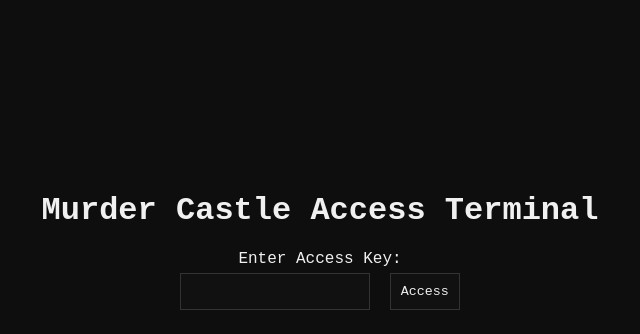
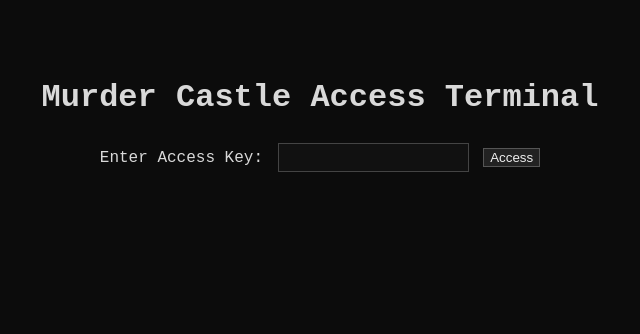
Before and after one commit to ItsDerpy/Murder_Castle_ARG, a plain HTML site: page index.html in a window 1280 px wide. Shown: the whole page, without its empty margins (320-960 px from the left). Drawn offline with Linux system fonts and the light colour scheme.

Commit message:
Refactor CSS styles for improved design
Updated styles for body, input, and button elements, and added new styles for popup and animations.

```diff
--- a/style.css
+++ b/style.css
@@ -1,31 +1,46 @@
 body {
-  background: #0e0e0e;
-  color: #f0f0f0;
-  font-family: "Courier New", monospace;
+  font-family: 'Courier New', monospace;
+  background-color: #0c0c0c;
+  color: #d9d9d9;
   text-align: center;
-  margin-top: 15%;
+  padding: 50px;
 }
 
-input, button {
+input {
   background: #111;
-  color: #f0f0f0;
-  border: 1px solid #333;
-  padding: 10px;
+  color: #eee;
+  border: 1px solid #444;
+  padding: 6px;
   margin: 5px;
-  font-family: inherit;
+}
+
+button {
+  background: #222;
+  color: #eee;
+  border: 1px solid #555;
+  cursor: pointer;
 }
 
 button:hover {
-  background: #222;
-  cursor: pointer;
+  background: #333;
 }
 
-#message {
+#qr {
   margin-top: 20px;
-  color: #999;
+  width: 200px;
 }
 
-label {
-  display: block;
-  margin-top: 10px;
+.popup {
+  background: rgba(20,20,20,0.9);
+  border: 1px solid #444;
+  color: #f0f0f0;
+  padding: 10px;
+  width: 250px;
+  position: absolute;
+  animation: fadeIn 0.5s;
 }
+
+@keyframes fadeIn {
+  from { opacity: 0; transform: translateY(-10px); }
+  to { opacity: 1; transform: translateY(0); }
+}
```
